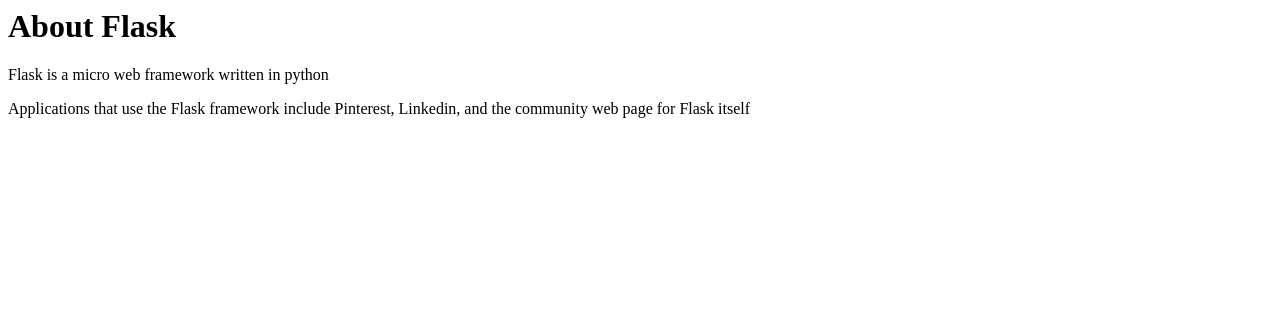
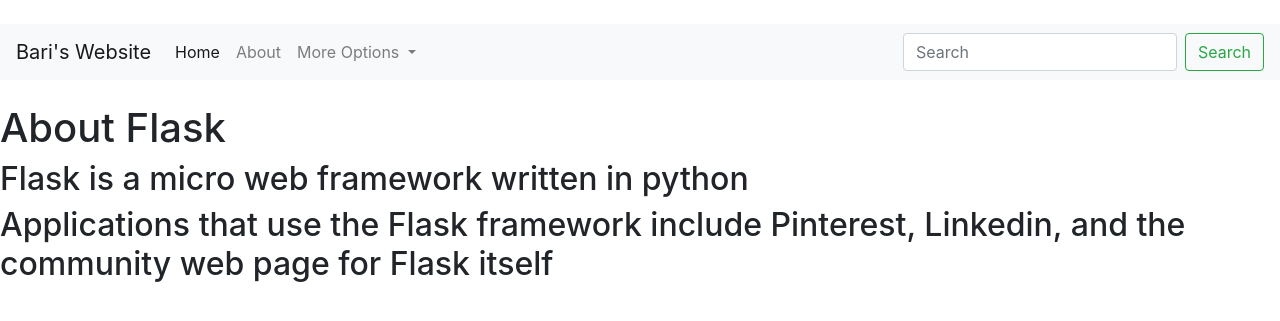
Before and after one commit to Spartabariallali/flask-website-application, a Flask app: page /about in a window 1280 px wide. Shown: the top 321 px of the page. Run offline with Flask 2, Linux system fonts and the light colour scheme; some libraries are stand-ins or nearby versions.

Commit message:
added base and inherited from base

```diff
--- a/flask-web-app/templates/about_page.html
+++ b/flask-web-app/templates/about_page.html
@@ -1,3 +1,7 @@
+{% extends "base.html" %}
+{% block content %}
+
+
 <head>
     <meta charset="UTF-8">
     <title>About Flask</title>
@@ -5,10 +9,9 @@
 <body>
 
 <h1>About Flask</h1>
-<p>Flask is a micro web framework written in python</p>
-<p>Applications that use the Flask framework include Pinterest,
-    Linkedin, and the community web page for Flask itself</p>
+<h2>Flask is a micro web framework written in python</h2>
+<h2>Applications that use the Flask framework include Pinterest,
+    Linkedin, and the community web page for Flask itself</h2>
+</body>
 
-
-</body>
-</html>
+{% endblock %}
--- /dev/null
+++ b/flask-web-app/templates/base.html
@@ -0,0 +1,44 @@
+<!DOCTYPE html>
+<html lang="en">
+<head>
+    <link rel="stylesheet" href="https://stackpath.bootstrapcdn.com/bootstrap/4.3.1/css/bootstrap.min.css" integrity="sha384-ggOyR0iXCbMQv3Xipma34MD+dH/1fQ784/j6cY/iJTQUOhcWr7x9JvoRxT2MZw1T" crossorigin="anonymous">
+    <title></title>
+</head>
+<body>
+    <script src="https://code.jquery.com/jquery-3.3.1.slim.min.js" integrity="sha384-q8i/X+965DzO0rT7abK41JStQIAqVgRVzpbzo5smXKp4YfRvH+8abtTE1Pi6jizo" crossorigin="anonymous"></script>
+    <script src="https://cdnjs.cloudflare.com/ajax/libs/popper.js/1.14.7/umd/popper.min.js" integrity="sha384-UO2eT0CpHqdSJQ6hJty5KVphtPhzWj9WO1clHTMGa3JDZwrnQq4sF86dIHNDz0W1" crossorigin="anonymous"></script>
+    <script src="https://stackpath.bootstrapcdn.com/bootstrap/4.3.1/js/bootstrap.min.js" integrity="sha384-JjSmVgyd0p3pXB1rRibZUAYoIIy6OrQ6VrjIEaFf/nJGzIxFDsf4x0xIM+B07jRM" crossorigin="anonymous"></script>
+    <nav class="navbar navbar-expand-lg navbar-light bg-light">
+        <a class="navbar-brand" href="#">Bari's Website</a>
+        <button class="navbar-toggler" type="button" data-toggle="collapse" data-target="#navbarSupportedContent" aria-controls="navbarSupportedContent" aria-expanded="false" aria-label="Toggle navigation">
+          <span class="navbar-toggler-icon"></span>
+        </button>
+
+        <div class="collapse navbar-collapse" id="navbarSupportedContent">
+          <ul class="navbar-nav mr-auto">
+            <li class="nav-item active">
+              <a class="nav-link" href="home">Home <span class="sr-only">(current)</span></a>
+            </li>
+            <li class="nav-item">
+              <a class="nav-link" href="about">About</a>
+            </li>
+            <li class="nav-item dropdown">
+              <a class="nav-link dropdown-toggle" href="#" id="navbarDropdown" role="button" data-toggle="Find Out About Me" aria-haspopup="true" aria-expanded="false">
+                More Options
+              </a>
+              <div class="dropdown-menu" aria-labelledby="navbarDropdown">
+                <a class="dropdown-item" href="#">Programming Projects</a>
+                <a class="dropdown-item" href="#">Personal Life</a>
+                <a class="dropdown-item" href="#">Python Quiz</a>
+              </div>
+          </ul>
+          <form class="form-inline my-2 my-lg-0">
+            <input class="form-control mr-sm-2" type="search" placeholder="Search" aria-label="Search">
+            <button class="btn btn-outline-success my-2 my-sm-0" type="submit">Search</button>
+          </form>
+        </div>
+      </nav>
+
+{% block content %}{% endblock %}
+</body>
+</html>
```
Also changed, not shown: flask-web-app/templates/login.html (+3 -9 lines).
